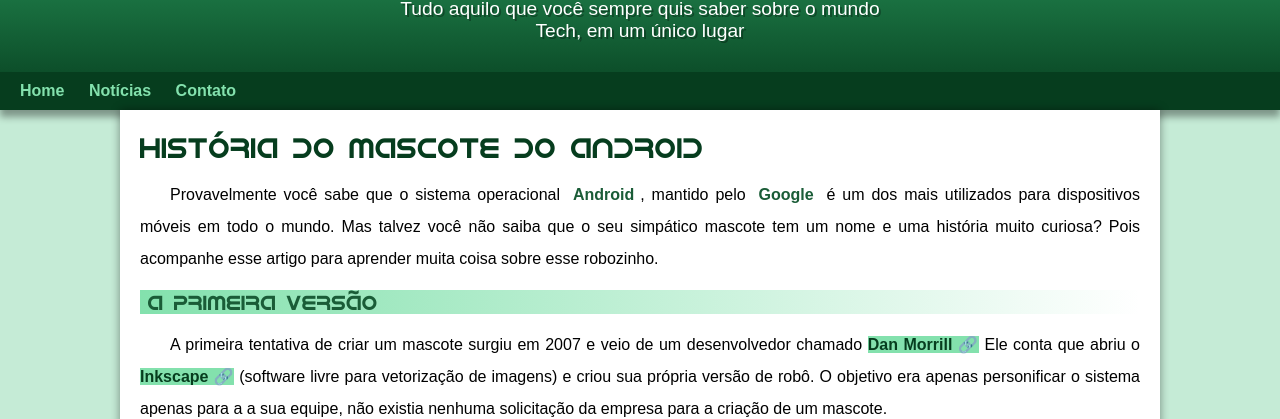
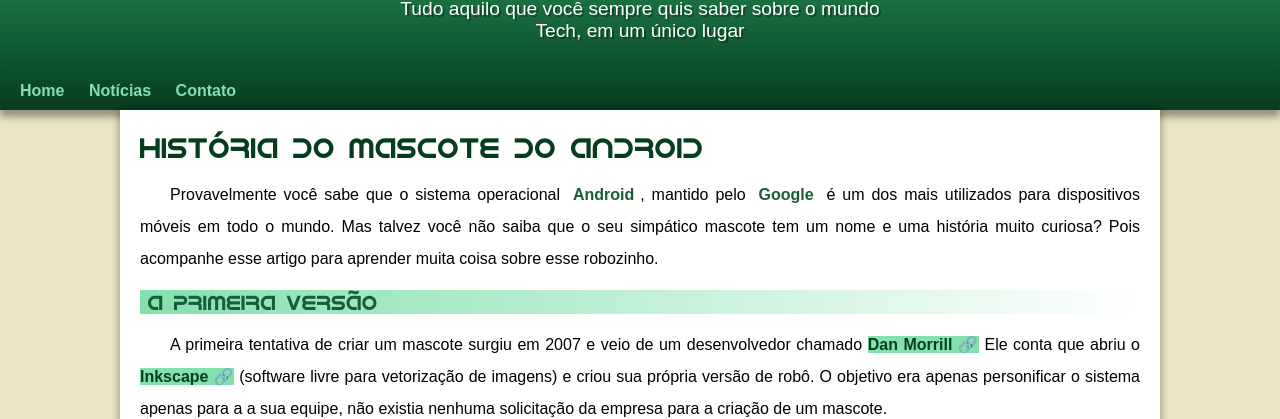
Before and after one commit to jonilson-luis/projeto-android, a plain HTML site: page index.html in a window 1280 px wide. Shown: the part 119-538 px from the top of the page. Drawn offline with Linux system fonts and the light colour scheme.

Commit message:
Mudei a cor do body e do nav

```diff
--- a/estilo/style.css
+++ b/estilo/style.css
@@ -8,7 +8,7 @@
     font-weight: normal;
 }
 :root{
-    --cor00: #c5ebd6;
+    --cor00: #ebe5c5;
     --cor01: #83e1ad;
     --cor02: #3ddc84;
     --cor03: #2fa866;
@@ -62,7 +62,6 @@
 }
 
 nav{
-    background-color: var(--cor05);
     padding: 10px;
     text-align: left;
     box-shadow: 0px 7px 7px rgba(0, 0, 0, 0.363);
```
